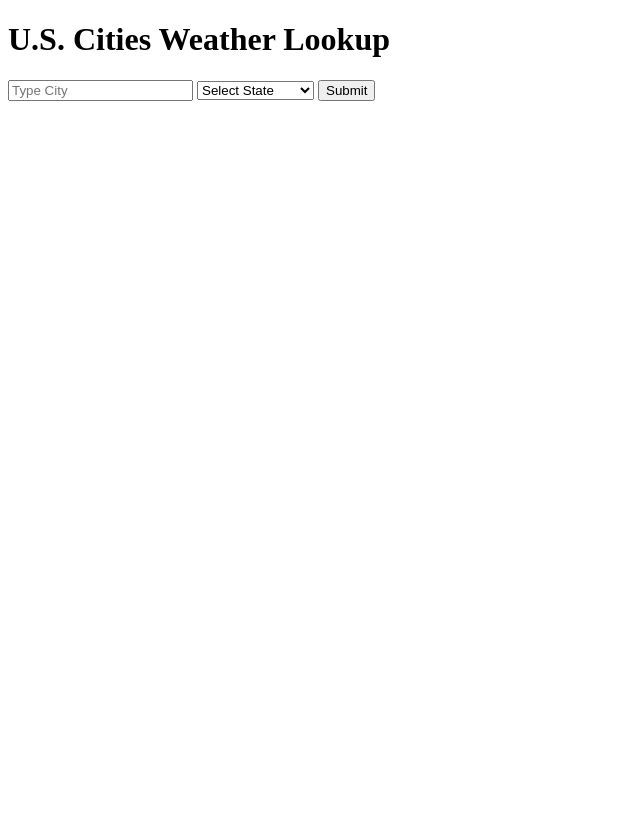
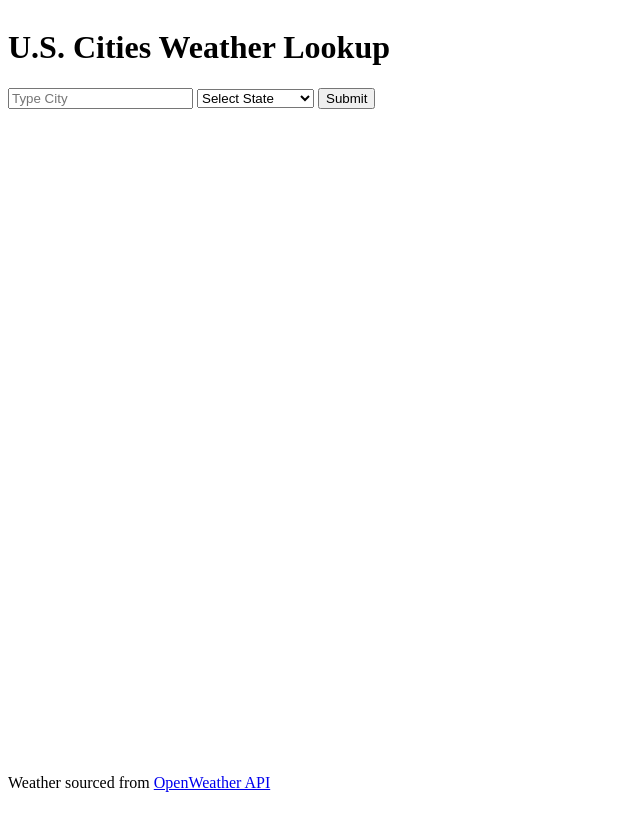
Before and after one commit to skillsxfinesse04/Fair-Weather, a plain HTML site: page index.html in a window 1280 px wide. Shown: the whole page, without its empty margins (0-640 px from the left). Drawn offline with nearby package versions, Linux system fonts and the light colour scheme.

Commit message:
Added footer with API link.

```diff
--- a/index.html
+++ b/index.html
@@ -11,8 +11,11 @@
   <title>U.S. Cities Weather Lookup</title>
 </head>
 
-<body>
+<body class="Site">
+  <header>
     <h1>U.S. Cities Weather Lookup</h1>
+  </header>
+  <main class="Site-content">
     <form>
       <!-- Text input box. -->
       <input type="text" name="city" placeholder="Type City" id="city-search" />
@@ -74,6 +77,10 @@
     </form>
     <!-- Where the city and weather information appears. -->
     <div style="margin-top: 25px;" id="city-data"></div>
+  </main>
+  <footer id="footer">
+    <p>Weather sourced from <a href="https://openweathermap.org/current">OpenWeather API</a></p>
+  </footer>
 </body>
 
 </html>
--- a/style.css
+++ b/style.css
@@ -1,9 +1,10 @@
-/* Fix later, displays in a row.
-.countries {
+/* https://philipwalton.github.io/solved-by-flexbox/demos/sticky-footer/ */
+.Site {
   display: flex;
+  min-height: 100vh;
+  flex-direction: column;
 }
 
-.country {
-  display: flex;
-  flex-direction: column;
-} */
+.Site-content {
+  flex: 1;
+}
```
Lines whose indentation alone changed are shown as unchanged.
